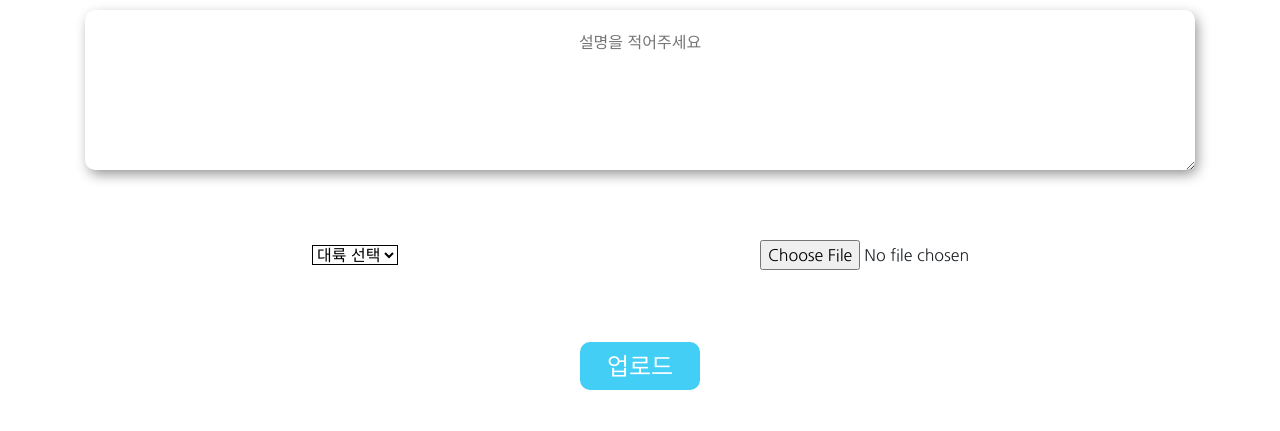
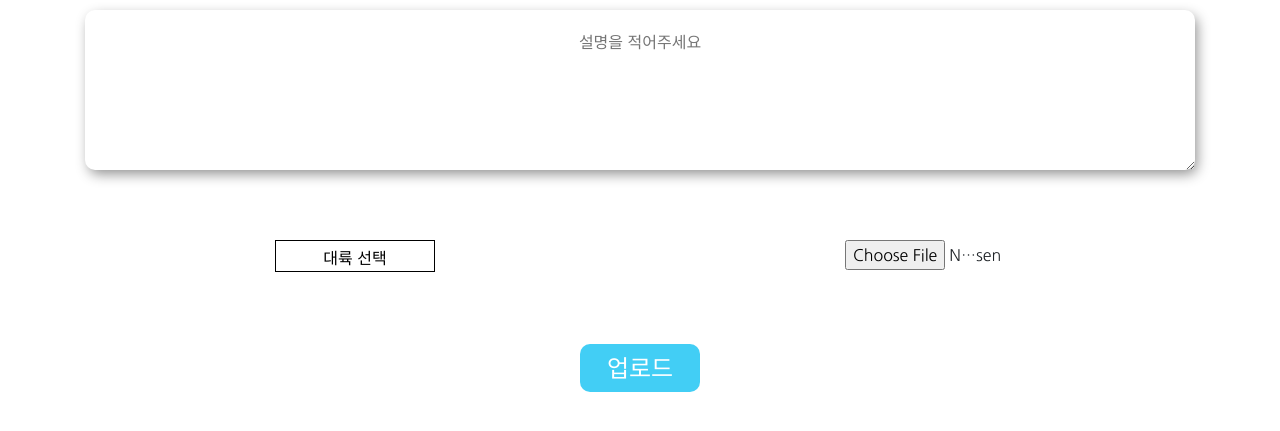
Before and after one commit to travel-review/99-travel, a Flask app: page /upload in a window 1280 px wide. Shown: the part 342-773 px from the top of the page. Run offline with Flask 2, Linux system fonts and the light colour scheme; some libraries are stand-ins or nearby versions.

Commit message:
Update styles ( upload-page)

```diff
--- a/static/style.css
+++ b/static/style.css
@@ -124,3 +124,23 @@ a {
     justify-content: center;
     align-items: center;
 }
+
+.upload-select input, select {
+    width: 10em;
+    height: 2em;
+}
+
+.upload-select select {
+    -moz-appearance: none;
+    -webkit-appearance: none;
+    appearance: none;
+    padding: 0.3em;
+    text-align: center;
+    transition: background-color ease-in-out 150ms;
+    transition: color ease-in-out 100ms;
+}
+
+select:hover {
+    background-color: #42cef5;
+    color: #fff;
+}
```
